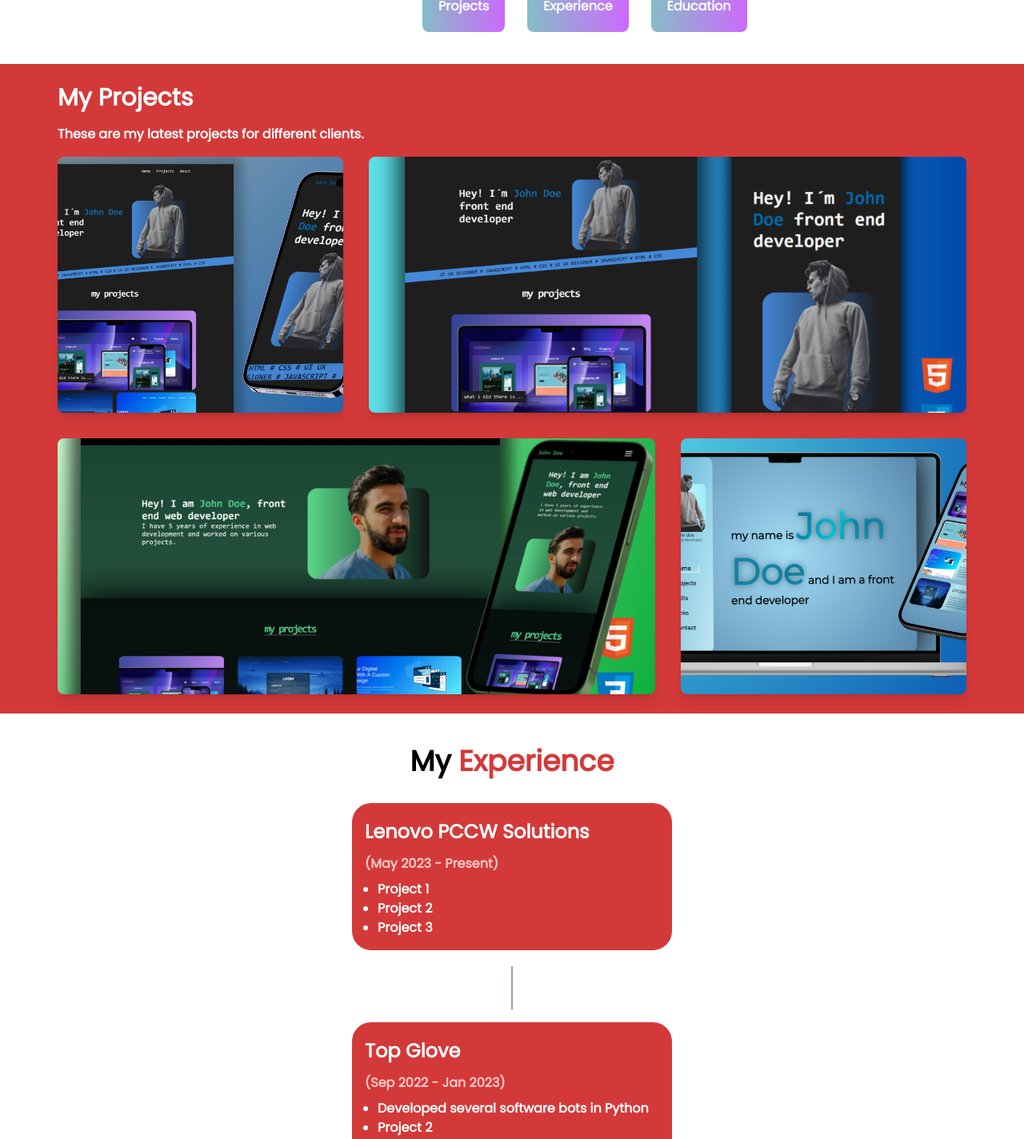
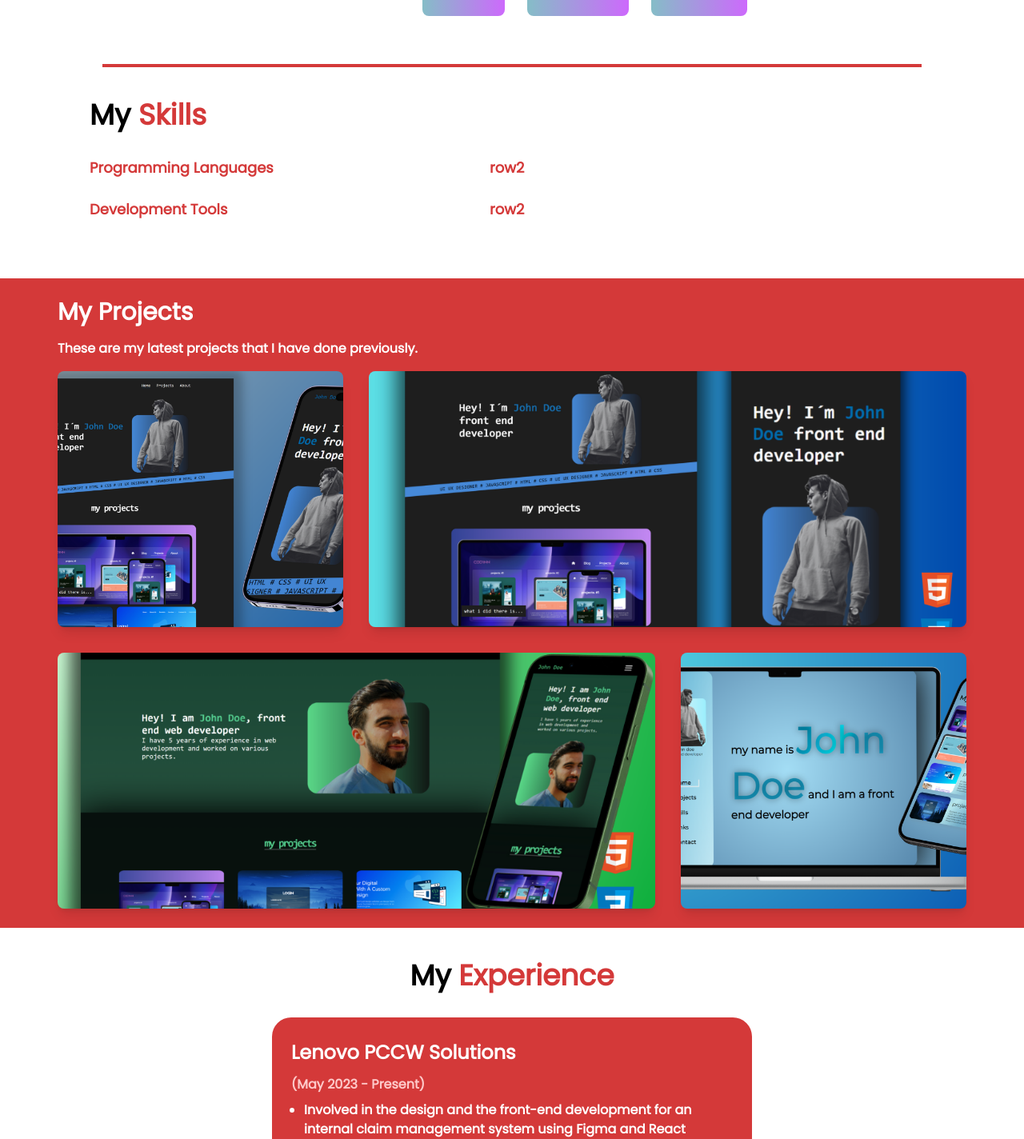
Before and after one commit to kalilim269/my-portfolio, a React (Create React App) app: page / in a window 1280 px wide. Shown: the part 920-2344 px from the top of the page at 80% size. Built offline with nearby package versions, Linux system fonts and the light colour scheme.

Commit message:
Add skill section

```diff
--- a/src/App.js
+++ b/src/App.js
@@ -5,6 +5,7 @@ import Footer from "./components/Footer";
 import Hero from "./components/Home";
 import Navbar from "./components/Navbar";
 import Work from "./components/Work";
+import Skill from "./components/Skills"
 
 
 function App() {
@@ -13,6 +14,7 @@ function App() {
       <Navbar/>
       <Hero/>
       <About/>
+      <Skill />
       <Work/>
       <Experience/>
       <Contact/>
--- a/src/components/About.jsx
+++ b/src/components/About.jsx
@@ -3,7 +3,7 @@ import pandaprofile from "../assets/pandapic.png"
 
 const About = () => {
   return (
-    <div className="py-10 text-[#d43939] bg-[#ffffff] h-auto" id="about">
+    <div className="py-5 text-[#d43939] bg-[#ffffff] h-auto" id="about">
       <div className="flex sm:flex-row flex-col-reverse items-center md:gap-6 gap-12 px-10 max-w-6xl mx-auto">
         <div>
           <div className="w-[400px] h-full">
@@ -57,6 +57,7 @@ const About = () => {
         </div>
       </div>
     </div>
+
   );
 };
 
--- a/src/components/Experience.jsx
+++ b/src/components/Experience.jsx
@@ -7,28 +7,28 @@ const Experience = () => {
         My <span className="text-[#d43939]">Experience</span>
       </h2>
 
-      <div className="mb-[20px] text-white relative bg-[#d43939] p-4 rounded-3xl max-w-[400px] sm:max-x-[600px] mx-auto">
+      <div className="mb-[20px] text-white relative bg-[#d43939] p-6 rounded-3xl max-w-[400px] md:max-w-[600px] sm:max-x-[600px] mx-auto">
         <p className="text-2xl py-1">Lenovo PCCW Solutions</p>
         <p className="text-red-200 py-2">(May 2023 - Present)</p>
         <p className="text-white">
         <ul className="list-disc pl-4">
-            <li>Project 1</li>
-            <li>Project 2</li>
-            <li>Project 3</li>
+            <li>Involved in the design and the front-end development for an internal claim management system using Figma and React</li>
+            <li>Developed an online eForm designed to facilitate communication of project status between Project Manager and Stakeholders using Power Apps</li>
+            <li>Collaborated effectively with multiple associates in script development using Katalon for a streamlined automation testing</li>
           </ul>
         </p>
       </div>
 
       <div className="h-[54px] w-[2px] bg-slate-400 relative my-4 mx-auto"></div>
 
-      <div className="mb-[20px] text-white relative bg-[#d43939] p-4 rounded-3xl max-w-[400px] sm:max-x-[600px] mx-auto">
+      <div className="mb-[20px] text-white relative bg-[#d43939] p-6 rounded-3xl max-w-[400px] md:max-w-[600px] sm:max-x-[600px] mx-auto">
         <p className="text-2xl py-1">Top Glove</p>
         <p className="text-red-200 py-2">(Sep 2022 - Jan 2023)</p>
         <p className="text-white">
           <ul className="list-disc pl-4">
-            <li>Developed several software bots in Python</li>
-            <li>Project 2</li>
-            <li>Project 3</li>
+            <li>Developed several software bots in Python to automate repetitive processes</li>
+            <li>Performed technical configuration and testing in Ariba</li>
+            <li>Assisted in solving technical issues faced by users while utilizing the Ariba software</li>
           </ul>
         </p>
       </div>
--- /dev/null
+++ b/src/components/Skills.jsx
@@ -0,0 +1,38 @@
+import React from "react";
+
+const About = () => {
+  return (
+    <div className="py-10 text-[#d43939] bg-[#ffffff] h-auto" id="about">
+      <div className="flex justify-center pb-5">
+        <hr className="border-[#d43939] border-2 w-4/5" />
+      </div>
+
+      <div className="flex sm:flex-row flex-col-reverse items-center md:gap-6 gap-12 px-10 max-w-6xl mx-auto">
+        <div>
+          <div className="p-2">
+            <div className="text-black my-3">
+              <h3 className="text-4xl font-semibold mb-5">
+                My <span className="text-[#d43939]">Skills</span>
+              </h3>
+
+              <div className="flex flex-col mx-auto w-[300px] md:w-[1000px]">
+                <div className="flex flex-row py-3 text-lg text-[#d43939]">
+                    <div className="w-1/2">Programming Languages</div>
+                    <div className="w-1/2">row2</div>
+                </div>
+                <div className="flex flex-row py-3 text-lg text-[#d43939]">
+                    <div className="w-1/2">Development Tools</div>
+                    <div className="w-1/2">row2</div>
+                </div>
+              </div>
+
+            </div>
+          </div>
+
+        </div>
+      </div>
+    </div>
+  );
+};
+
+export default About;
--- a/src/components/Work.jsx
+++ b/src/components/Work.jsx
@@ -14,7 +14,7 @@ const Work = () => {
               My <span>Projects</span>
             </h2>
             <p className="text-white">
-              These are my latest projects for different clients.
+              These are my latest projects that I have done previously.
             </p>
           </div>
         </div>
```
